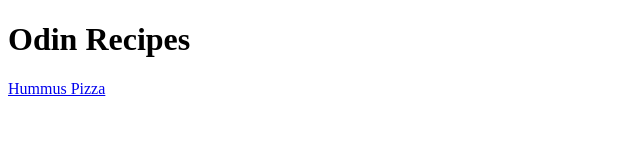
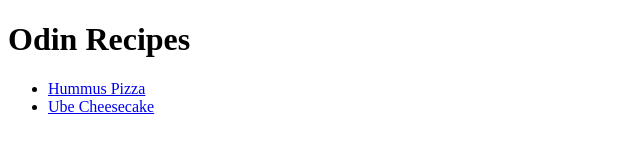
Before and after one commit to KEstabillo/odin-recipes, a plain HTML site: page index.html in a window 1280 px wide. Shown: the whole page, without its empty margins (0-640 px from the left). Drawn offline with Linux system fonts and the light colour scheme.

Commit message:
Ube cheesecake link to index

```diff
--- a/index.html
+++ b/index.html
@@ -6,6 +6,10 @@
     </head>
     <body>
         <h1>Odin Recipes</h1>
-        <a href="./recipes/hum-pz.html">Hummus Pizza</a>
+        <ul>
+            <li><a href="./recipes/hum-pz.html">Hummus Pizza</a></li>
+            <li><a href="./recipes/ube-chz.html">Ube Cheesecake</a></li>
+        </ul>
+
     </body>
 </html>
```
